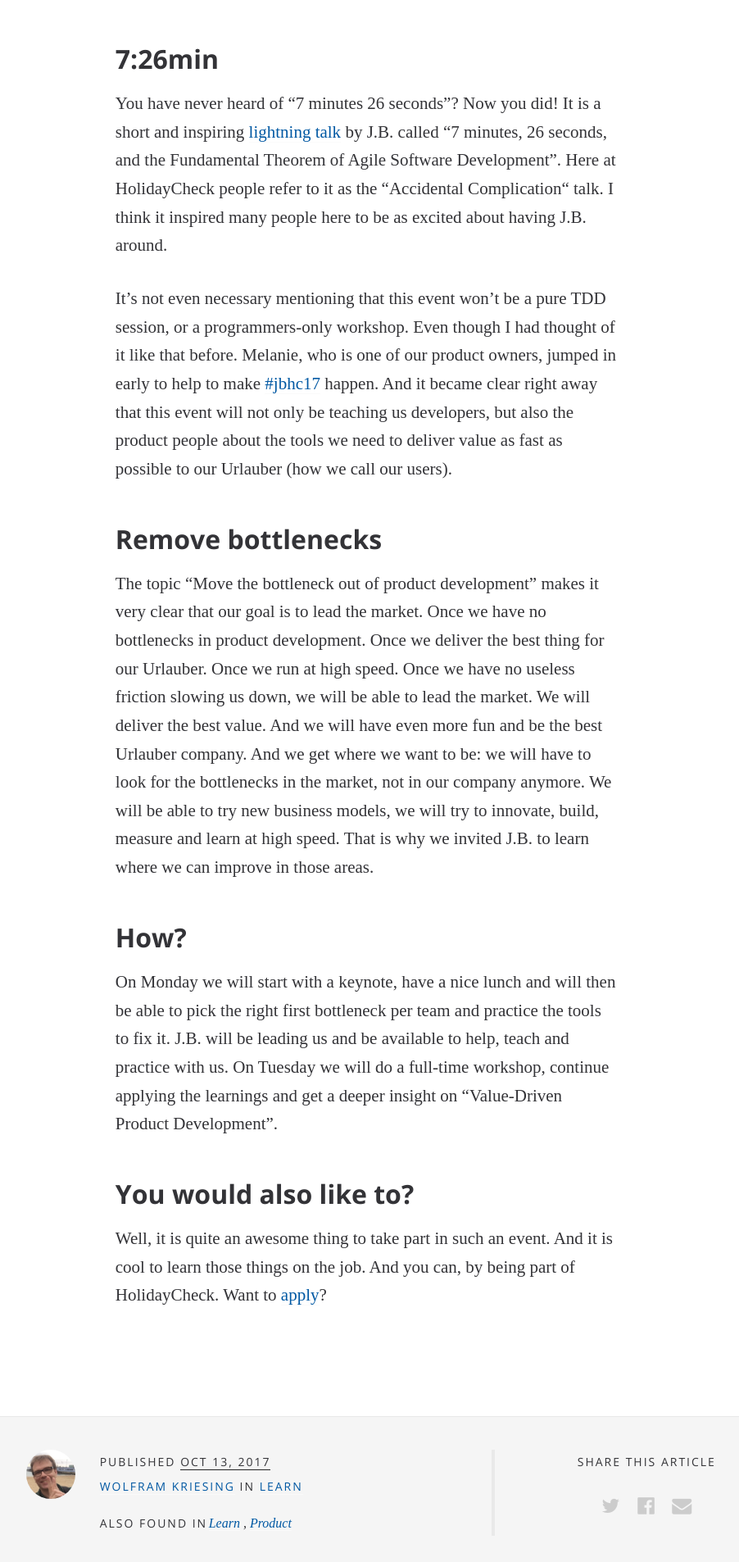
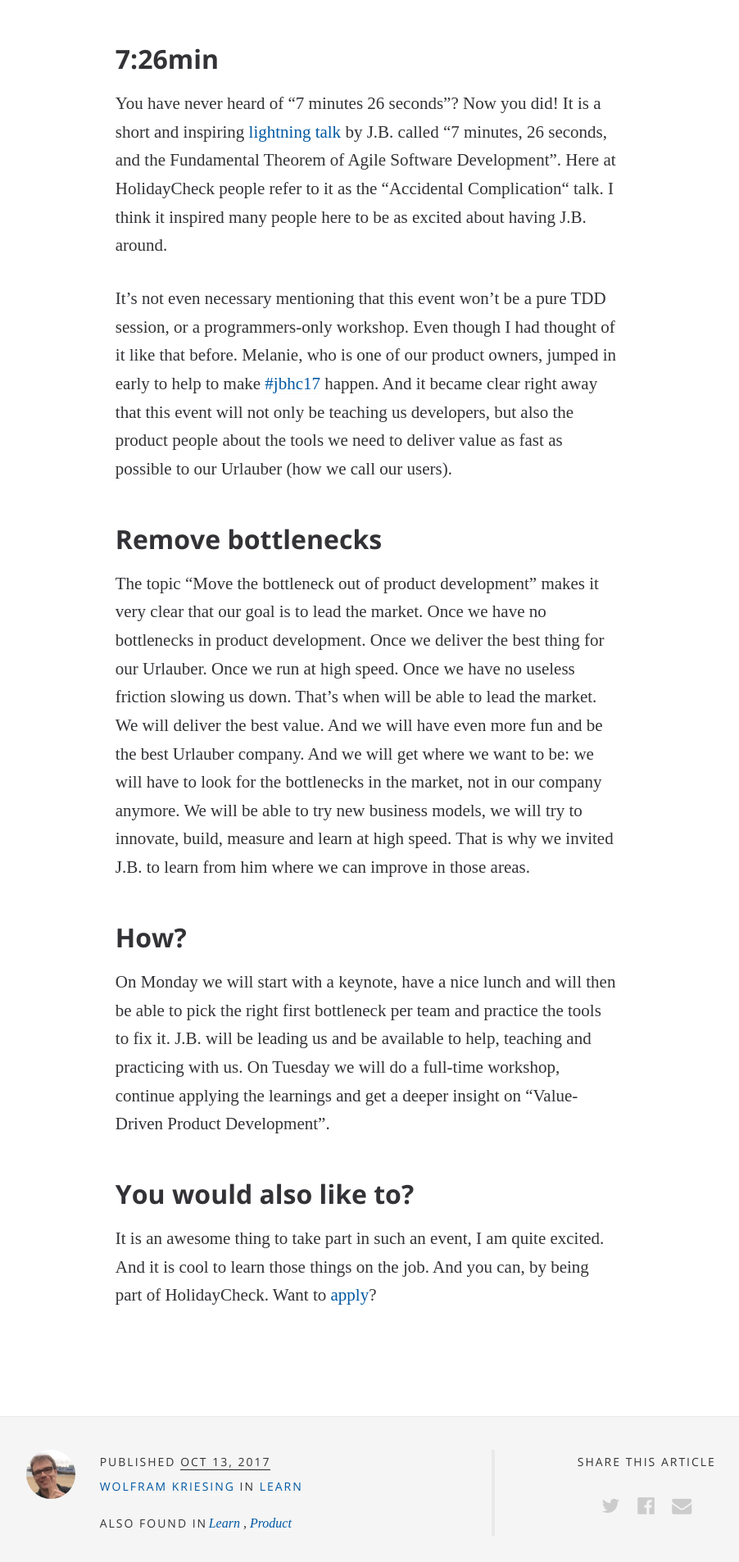
Before and after one commit to holidaycheck/tech-blog, a Jekyll site: the page built from _posts/2017-10-13-jb-in-da-house.md, in a window 1280 px wide. Shown: the part 839-2745 px from the top of the page at 82% size, without its empty margins (192-1094 px from the left). Built offline with Jekyll 4.4.1, drawn with Linux system fonts in a browser that asks for light colours; some web fonts are replaced.

Commit message:
Some adjustments, thx to @smolak.

```diff
--- a/_posts/2017-10-13-jb-in-da-house.md
+++ b/_posts/2017-10-13-jb-in-da-house.md
@@ -28,16 +28,16 @@
 
 ## Remove bottlenecks
 
-The topic “Move the bottleneck out of product development” makes it very clear that our goal is to lead the market. Once we have no bottlenecks in product development. Once we deliver the best thing for our Urlauber. Once we run at high speed. Once we have no useless friction slowing us down, we will be able to lead the market. We will deliver the best value. And we will have even more fun and be the best Urlauber company. And we get where we want to be: we will have to look for the bottlenecks in the market, not in our company anymore. We will be able to try new business models, we will try to innovate, build, measure and learn at high speed.
-That is why we invited J.B. to learn where we can improve in those areas.
+The topic “Move the bottleneck out of product development” makes it very clear that our goal is to lead the market. Once we have no bottlenecks in product development. Once we deliver the best thing for our Urlauber. Once we run at high speed. Once we have no useless friction slowing us down. That's when will be able to lead the market. We will deliver the best value. And we will have even more fun and be the best Urlauber company. And we will get where we want to be: we will have to look for the bottlenecks in the market, not in our company anymore. We will be able to try new business models, we will try to innovate, build, measure and learn at high speed.
+That is why we invited J.B. to learn from him where we can improve in those areas.
 
 ## How?
 
-On Monday we will start with a keynote, have a nice lunch and will then be able to pick the right first bottleneck per team and practice the tools to fix it. J.B. will be leading us and be available to help, teach and practice with us.
+On Monday we will start with a keynote, have a nice lunch and will then be able to pick the right first bottleneck per team and practice the tools to fix it. J.B. will be leading us and be available to help, teaching and practicing with us.
 On Tuesday we will do a full-time workshop, continue applying the learnings and get a deeper insight on “Value-Driven Product Development”.
 
 ## You would also like to?
 
-Well, it is quite an awesome thing to take part in such an event. And it is cool to learn those things on the job. And you can, by being part of HolidayCheck. Want to [apply]?
+It is an awesome thing to take part in such an event, I am quite excited. And it is cool to learn those things on the job. And you can, by being part of HolidayCheck. Want to [apply]?
 
 [apply]: http://careers.holidaycheck.com/
```
